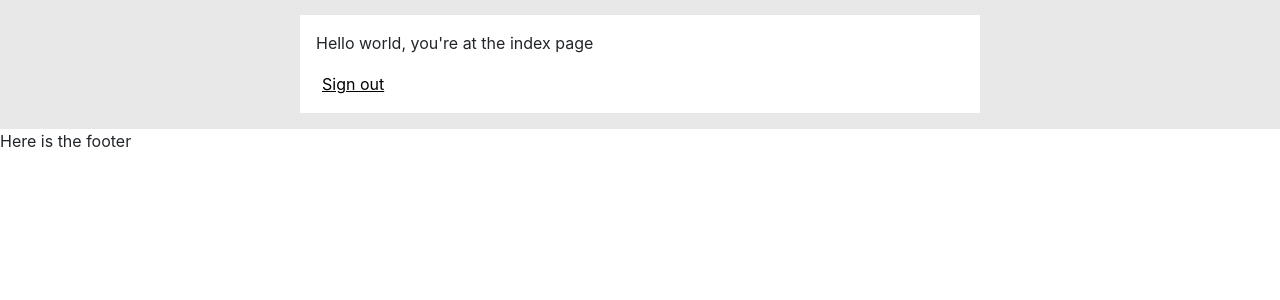
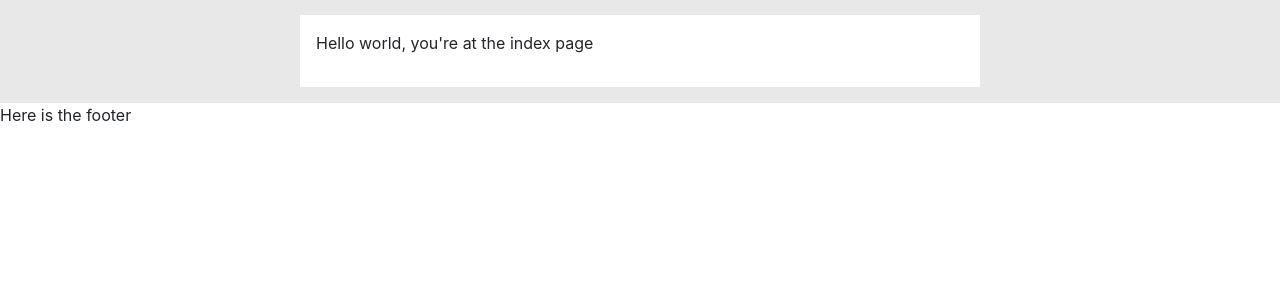
Before and after one commit to derthadams/crew-rates, a Django app: page / in a window 1280 px wide. Shown: the part 66-366 px from the top of the page. Run offline with Django 3.2, Linux system fonts and the light colour scheme; the visitor is signed in with stand-in values (Sample User, id 1).

Commit message:
Remove POST signout from the homepage and add to the dropdown menu on base_rates

```diff
--- a/rates/templates/rates/index.html
+++ b/rates/templates/rates/index.html
@@ -5,13 +5,13 @@
 
 {% include 'account/message_list.html' %}
 
-<form method="post" action="{% url 'account_logout' %}" class="inline">
-    {% csrf_token %}
-    {% if redirect_field_value %}
-    <input type="hidden" name="{{ redirect_field_name }}" value="{{ redirect_field_value }}">
-    {% endif %}
-    <button type="submit" name="{{ redirect_field_name }}" value="{{ redirect_field_value }}" class="link-button">
-        Sign out
-    </button>
-</form>
+{#<form method="post" action="{% url 'account_logout' %}" class="inline">#}
+{#    {% csrf_token %}#}
+{#    {% if redirect_field_value %}#}
+{#    <input type="hidden" name="{{ redirect_field_name }}" value="{{ redirect_field_value }}">#}
+{#    {% endif %}#}
+{#    <button type="submit" name="{{ redirect_field_name }}" value="{{ redirect_field_value }}" class="link-button">#}
+{#        Sign out#}
+{#    </button>#}
+{#</form>#}
 {% endblock %}
```
